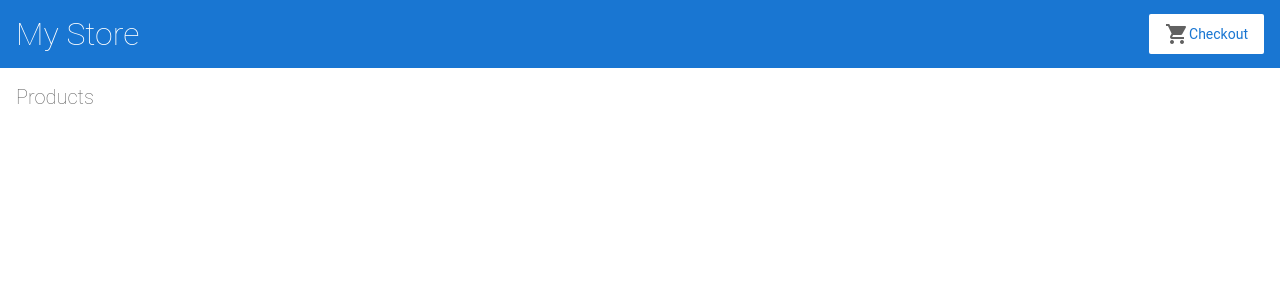
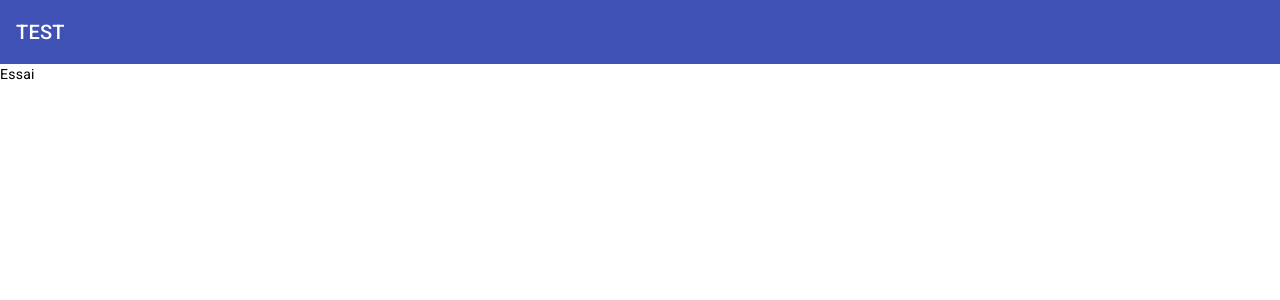
Before and after one commit to vnabet/isagri-poc-ngxs, an Angular app: page / in a window 1280 px wide. Shown: the top 300 px of the page. Built offline with nearby package versions, Linux system fonts and the light colour scheme.

Commit message:
8 files modified, 3 deleted

```diff
--- a/angular.json
+++ b/angular.json
@@ -22,6 +22,7 @@
               "src/assets"
             ],
             "styles": [
+              "@angular/material/prebuilt-themes/indigo-pink.css",
               "src/styles.css"
             ],
             "scripts": []
@@ -81,6 +82,7 @@
               "src/assets"
             ],
             "styles": [
+              "@angular/material/prebuilt-themes/indigo-pink.css",
               "src/styles.css"
             ],
             "scripts": []
--- a/package.json
+++ b/package.json
@@ -14,10 +14,12 @@
   "private": true,
   "dependencies": {
     "@angular/animations": "^16.1.0-rc.0",
+    "@angular/cdk": "^16.1.1",
     "@angular/common": "^16.1.0-rc.0",
     "@angular/compiler": "^16.1.0-rc.0",
     "@angular/core": "^16.1.0-rc.0",
     "@angular/forms": "^16.1.0-rc.0",
+    "@angular/material": "^16.1.1",
     "@angular/platform-browser": "^16.1.0-rc.0",
     "@angular/platform-browser-dynamic": "^16.1.0-rc.0",
     "@angular/router": "^16.1.0-rc.0",
--- a/src/app/app.component.html
+++ b/src/app/app.component.html
@@ -1,9 +1,8 @@
-<app-top-bar></app-top-bar>
+<mat-toolbar color="primary">
+  <span>TEST</span>
+</mat-toolbar>
 
-<div class="container">
-  <router-outlet></router-outlet>
-</div>
-
+<router-outlet></router-outlet>
 <!--
 Copyright Google LLC. All Rights Reserved.
 Use of this source code is governed by an MIT-style license that
--- a/src/app/product-list/product-list.component.html
+++ b/src/app/product-list/product-list.component.html
@@ -1,8 +1 @@
-<h2>Products</h2>
-
-
-<!--
-Copyright Google LLC. All Rights Reserved.
-Use of this source code is governed by an MIT-style license that
-can be found in the LICENSE file at https://angular.io/license
--->
+Essai
--- a/src/app/top-bar/top-bar.component.html
+++ /dev/null
@@ -1,12 +0,0 @@
-<a [routerLink]="['/']">
-  <h1>My Store</h1>
-</a>
-
-<a class="button fancy-button"><em class="material-icons">shopping_cart</em>Checkout</a>
-
-
-<!--
-Copyright Google LLC. All Rights Reserved.
-Use of this source code is governed by an MIT-style license that
-can be found in the LICENSE file at https://angular.io/license
--->
--- a/src/index.html
+++ b/src/index.html
@@ -7,19 +7,17 @@
 
     <meta name="viewport" content="width=device-width, initial-scale=1" />
     <link rel="icon" type="image/x-icon" href="favicon.ico" />
+    <link rel="preconnect" href="https://fonts.gstatic.com" />
+    <link
+      href="https://fonts.googleapis.com/css2?family=Roboto:wght@300;400;500&display=swap"
+      rel="stylesheet"
+    />
     <link
       href="https://fonts.googleapis.com/icon?family=Material+Icons"
       rel="stylesheet"
     />
   </head>
-  <body>
+  <body class="mat-typography">
     <app-root></app-root>
   </body>
 </html>
-
-
-<!--
-Copyright Google LLC. All Rights Reserved.
-Use of this source code is governed by an MIT-style license that
-can be found in the LICENSE file at https://angular.io/license
--->
--- a/src/styles.css
+++ b/src/styles.css
@@ -1,145 +1,3 @@
-/* Global Styles */
 
-* {
-  font-family: 'Roboto', Arial, sans-serif;
-  color: #616161;
-  box-sizing: border-box;
-  -webkit-font-smoothing: antialiased;
-  -moz-osx-font-smoothing: grayscale;
-}
-
-body {
-  margin: 0;
-}
-
-.container {
-  display: flex;
-  flex-direction: row;
-}
-
-router-outlet + *  {
-  padding: 0 16px;
-}
-
-/* Text */
-
-h1 {
-  font-size: 32px;
-}
-
-h2 {
-  font-size: 20px;
-}
-
-h1, h2 {
-  font-weight: lighter;
-}
-
-p {
-  font-size: 14px;
-}
-
-/* Hyperlink */
-
-a {
-  cursor: pointer;
-  color: #1976d2;
-  text-decoration: none;
-}
-
-a:hover {
-  opacity: 0.8;
-}
-
-/* Input */
-
-input {
-  font-size: 14px;
-  border-radius: 2px;
-  padding: 8px;
-  margin-bottom: 16px;
-  border: 1px solid #BDBDBD;
-}
-
-label {
-  font-size: 12px;
-  font-weight: bold;
-  margin-bottom: 4px;
-  display: block;
-  text-transform: uppercase;
-}
-
-/* Button */
-.button, button {
-  display: inline-flex;
-  align-items: center;
-  padding: 8px 16px;
-  border-radius: 2px;
-  font-size: 14px;
-  cursor: pointer;
-  background-color: #1976d2;
-  color: white;
-  border: none;
-}
-
-.button:hover, button:hover {
-  opacity: 0.8;
-  font-weight: normal;
-}
-
-.button:disabled, button:disabled {
-  opacity: 0.5;
-  cursor: auto;
-}
-
-/* Fancy Button */
-
-.fancy-button {
-  background-color: white;
-  color: #1976d2;
-}
-
-.fancy-button i.material-icons {
-  color: #1976d2;
-  padding-right: 4px;
-}
-
-/* Top Bar */
-
-app-top-bar {
-  width: 100%;
-  height: 68px;
-  background-color: #1976d2;
-  padding: 16px;
-  display: flex;
-  flex-direction: row;
-  justify-content: space-between;
-  align-items: center;
-}
-
-app-top-bar h1 {
-  color: white;
-  margin: 0;
-}
-
-/* Checkout Cart, Shipping Prices */
-
-.cart-item, .shipping-item {
-  width: 100%;
-  min-width: 400px;
-  max-width: 450px;
-  display: flex;
-  flex-direction: row;
-  justify-content: space-between;
-  padding: 16px 32px;
-  margin-bottom: 8px;
-  border-radius: 2px;
-  background-color: #EEEEEE;
-}
-
-
-/*
-Copyright Google LLC. All Rights Reserved.
-Use of this source code is governed by an MIT-style license that
-can be found in the LICENSE file at https://angular.io/license
-*/
+html, body { height: 100%; }
+body { margin: 0; font-family: Roboto, "Helvetica Neue", sans-serif; }
```
Also changed, not shown: src/app/app.module.ts (+7 -14 lines), src/app/top-bar/top-bar.component.css (deleted, +0 -7 lines), src/app/top-bar/top-bar.component.ts (deleted, +0 -17 lines), 1 other file (tests, documents, lock files or other folders).
